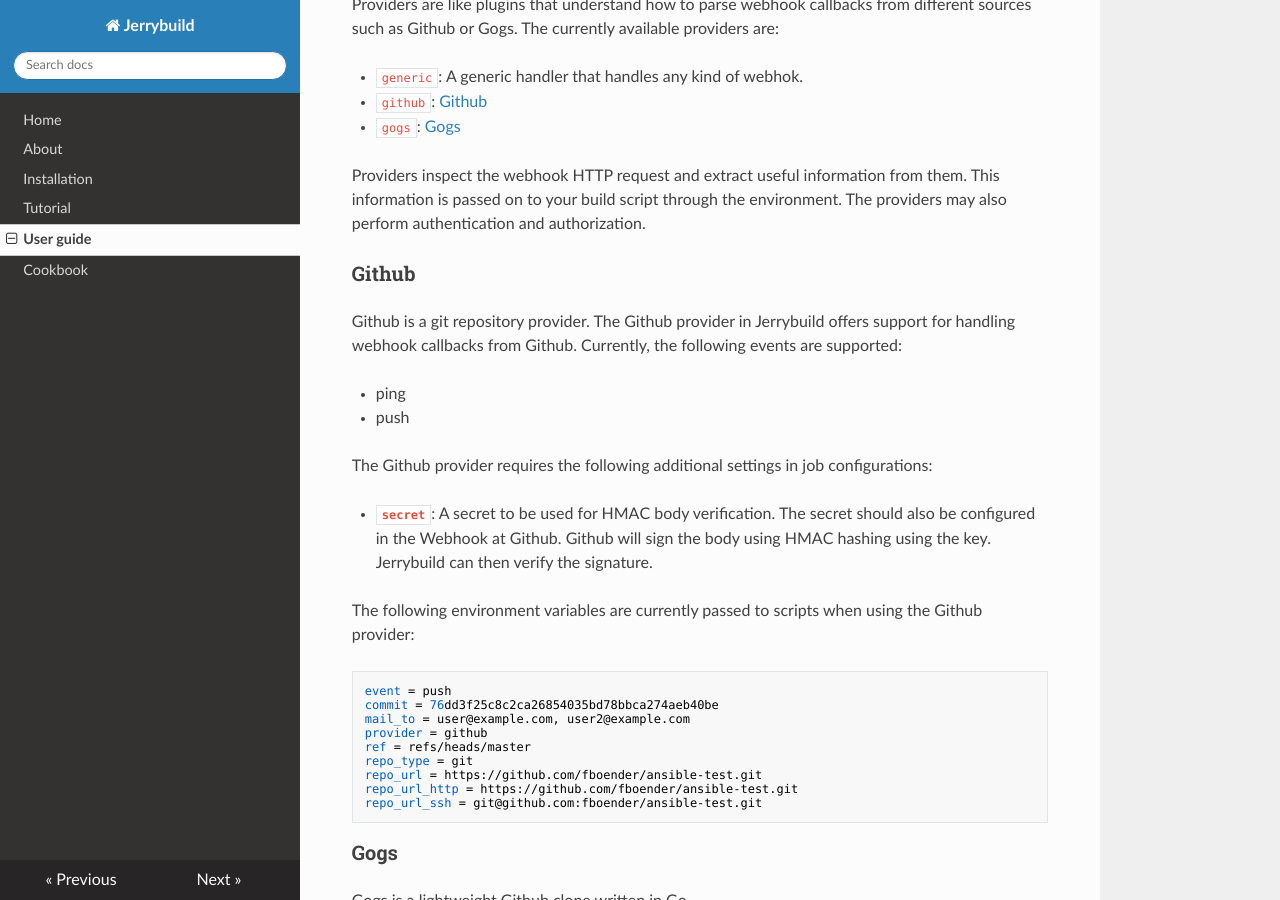
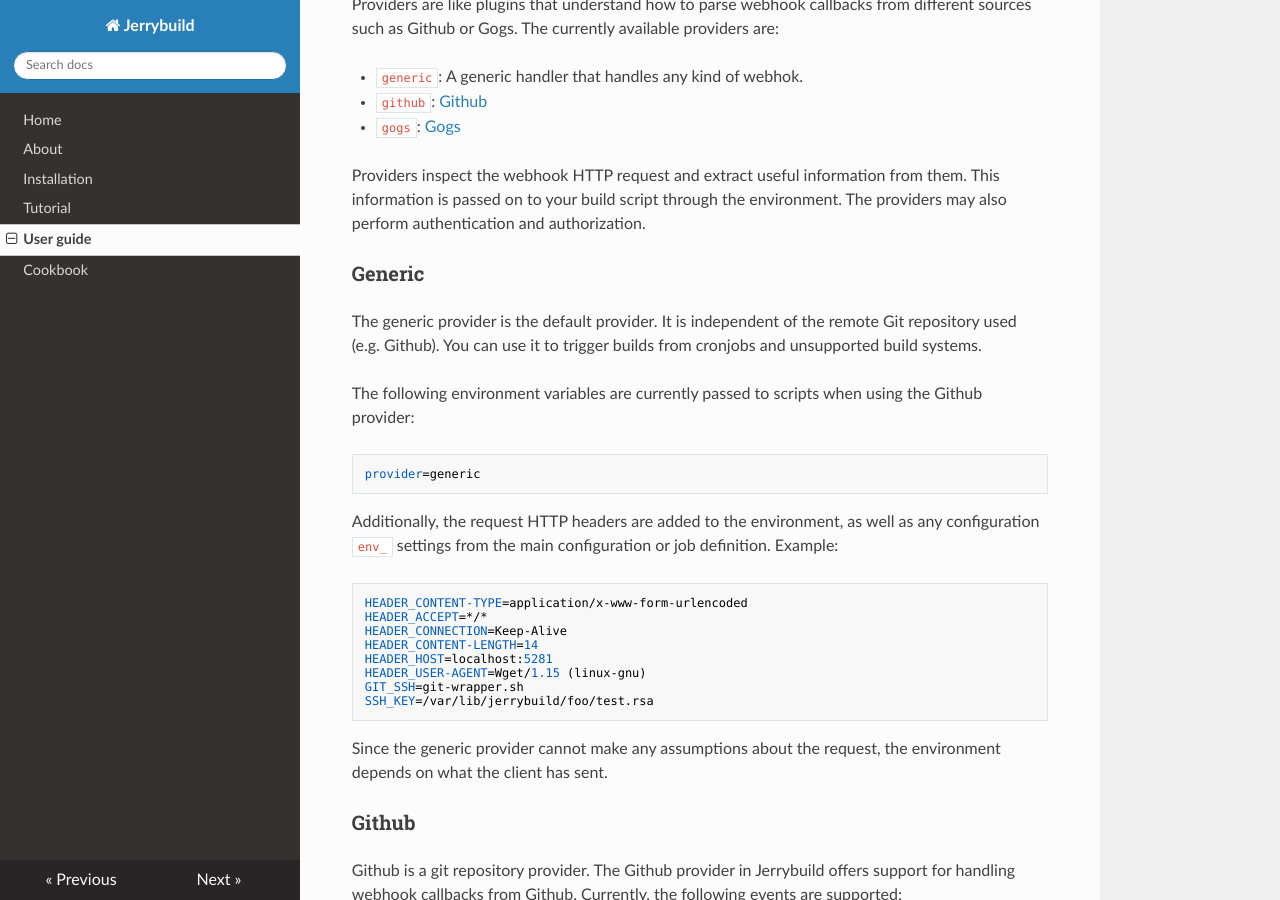
Before and after one commit to fboender/jerrybuild, an MkDocs documentation site: the page built from docs/user_guide.md, in a window 1280 px wide and 900 px high, scrolled down 2935 px. Built offline with MkDocs 1.6.1, drawn with Linux system fonts in a browser that asks for light colours; nearby versions of some CDN libraries; old or Windows-style settings are respelled for this version of MkDocs.

Commit message:
Userguide: Added example environment to generic provider

```diff
--- a/docs/user_guide.md
+++ b/docs/user_guide.md
@@ -148,6 +148,33 @@
 them. This information is passed on to your build script through the
 environment. The providers may also perform authentication and authorization.
 
+### Generic
+
+The generic provider is the default provider. It is independent of the remote
+Git repository used (e.g. Github). You can use it to trigger builds from
+cronjobs and unsupported build systems.
+
+The following environment variables are currently passed to scripts when using
+the Github provider:
+
+    provider=generic
+
+Additionally, the request HTTP headers are added to the environment, as well
+as any configuration `env_` settings from the main configuration or job
+definition. Example:
+
+    HEADER_CONTENT-TYPE=application/x-www-form-urlencoded
+    HEADER_ACCEPT=*/*
+    HEADER_CONNECTION=Keep-Alive
+    HEADER_CONTENT-LENGTH=14
+    HEADER_HOST=localhost:5281
+    HEADER_USER-AGENT=Wget/1.15 (linux-gnu)
+    GIT_SSH=git-wrapper.sh
+    SSH_KEY=/var/lib/jerrybuild/foo/test.rsa
+
+Since the generic provider cannot make any assumptions about the request, the
+environment depends on what the client has sent.
+
 ### Github
 
 Github is a git repository provider. The Github provider in Jerrybuild offers
```
